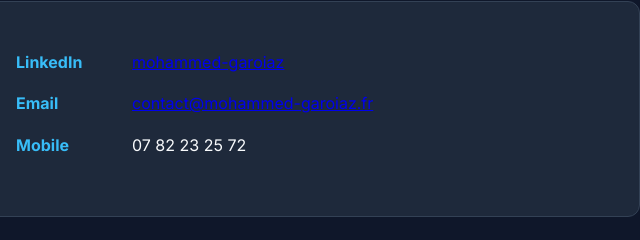
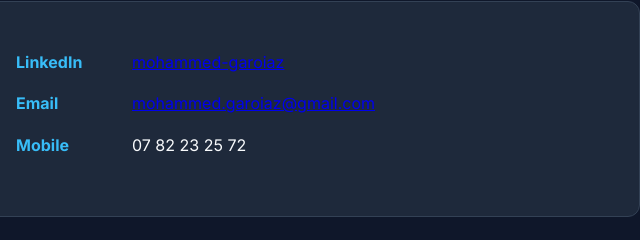
Before and after one commit to garoiaz/portfolio-tssr, a plain HTML site: page index.html in a window 1280 px wide. Shown: the part 3767-4007 px from the top of the page, 640-1280 px from the left. Drawn offline with Linux system fonts and the light colour scheme.

Commit message:
fix(contact): update email address to mohammed.garoiaz@gmail.com

```diff
--- a/index.html
+++ b/index.html
@@ -159,7 +159,7 @@
                         </div>
                         <div class="contact-info">
                             <p><strong>LinkedIn</strong> <a href="https://www.linkedin.com/in/mohammed-garoiaz-8609a32ba/" target="_blank">mohammed-garoiaz</a></p>
-                            <p><strong>Email</strong> <a href="mailto:contact@mohammed-garoiaz.fr">contact@mohammed-garoiaz.fr</a></p>
+                            <p><strong>Email</strong> <a href="mailto:mohammed.garoiaz@gmail.com">mohammed.garoiaz@gmail.com</a></p>
                             <p><strong>Mobile</strong> 07 82 23 25 72</p>
                         </div>
                     </div>
```
